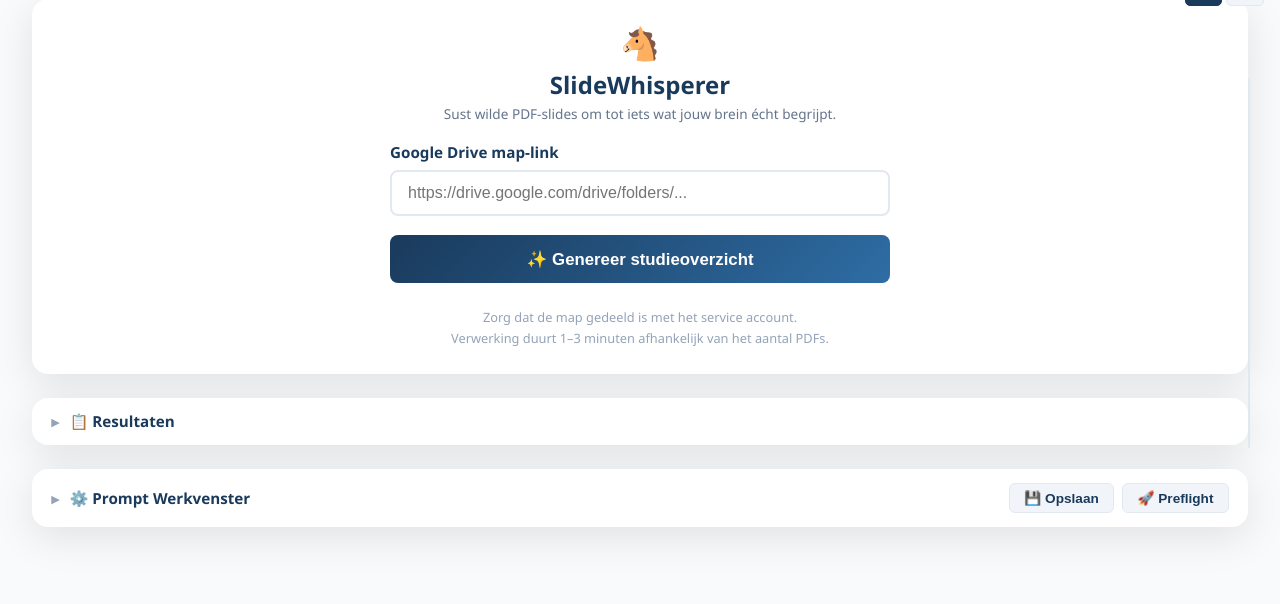
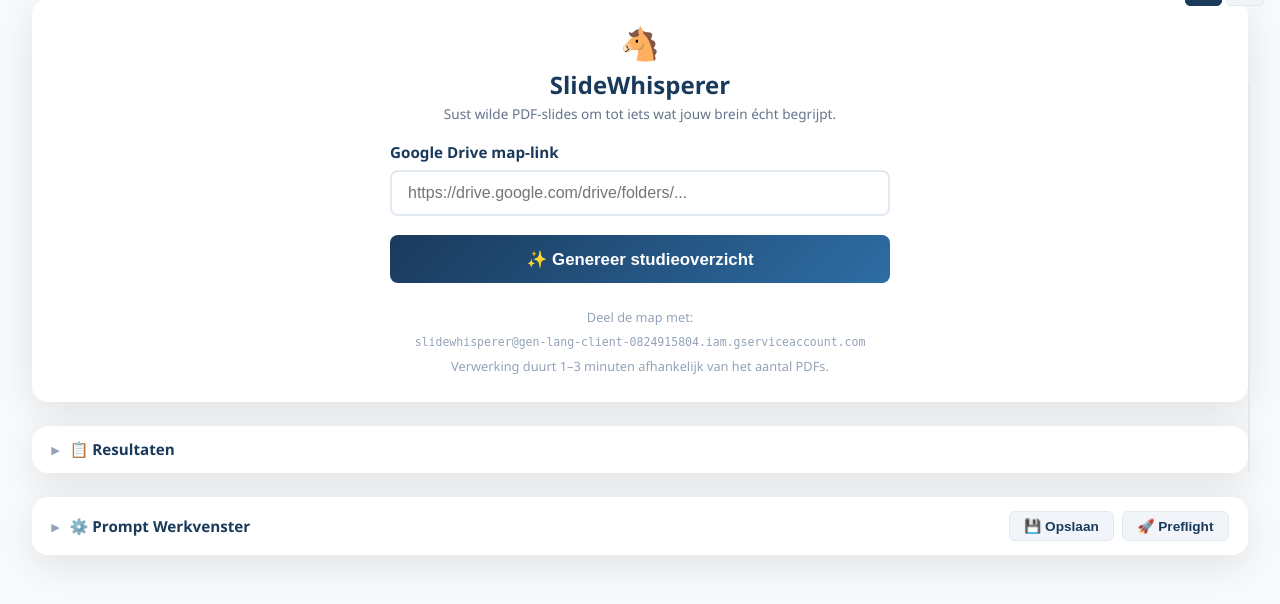
Before and after one commit to johantre/slidewhisperer, a Flask app: page / in a window 1280 px wide. Shown: the part 33-637 px from the top of the page. Run offline with Flask 3, Linux system fonts and the light colour scheme; data that the repository does not hold is empty; parts of the project's set-up code (start-up, migrations or seed data) failed here and were passed over; some libraries are stand-ins or nearby versions.

Commit message:
service account visible in UI (hardcoded)

```diff
--- a/templates/index.html
+++ b/templates/index.html
@@ -509,7 +509,7 @@
       <div id="status"></div>
 
       <p class="hint" data-i18n-html="hint">
-        Zorg dat de map gedeeld is met het service account.<br>
+        Deel de map met:<br><code style="user-select:all;cursor:pointer;display:block;margin:.3rem 0;white-space:nowrap;font-size:.72rem" title="Klik om te kopiëren" onclick="navigator.clipboard.writeText(this.innerText)">slidewhisperer@gen-lang-client-0824915804.iam.gserviceaccount.com</code>
         Verwerking duurt 1–3 minuten afhankelijk van het aantal PDFs.
       </p>
     </div>
@@ -601,7 +601,7 @@
         btnGenerate:      "Genereer studieoverzicht",
         btnCancel:        "Stop",
         statusCancelled:  "❌ Gestopt.",
-        hint:             "Zorg dat de map gedeeld is met het service account.<br>Verwerking duurt 1–3 minuten afhankelijk van het aantal PDFs.",
+        hint:             "Deel de map met:<br><code style='user-select:all;cursor:pointer;display:block;margin:.3rem 0;white-space:nowrap;font-size:.72rem' title='Klik om te kopiëren' onclick='navigator.clipboard.writeText(this.innerText)'>slidewhisperer@gen-lang-client-0824915804.iam.gserviceaccount.com</code>Verwerking duurt 1–3 minuten afhankelijk van het aantal PDFs.",
         resultsTitle:     "📋 Resultaten",
         werkvensterTitle: "⚙️ Prompt Werkvenster",
         btnSave:          "Opslaan",
@@ -650,7 +650,7 @@
         btnGenerate:      "Generate study overview",
         btnCancel:        "Stop",
         statusCancelled:  "❌ Stopped.",
-        hint:             "Make sure the folder is shared with the service account.<br>Processing takes 1–3 minutes depending on the number of PDFs.",
+        hint:             "Share the folder with:<br><code style='user-select:all;cursor:pointer;display:block;margin:.3rem 0;white-space:nowrap;font-size:.72rem' title='Click to copy' onclick='navigator.clipboard.writeText(this.innerText)'>slidewhisperer@gen-lang-client-0824915804.iam.gserviceaccount.com</code>Processing takes 1–3 minutes depending on the number of PDFs.",
         resultsTitle:     "📋 Results",
         werkvensterTitle: "⚙️ Prompt Workshop",
         btnSave:          "Save",
```
